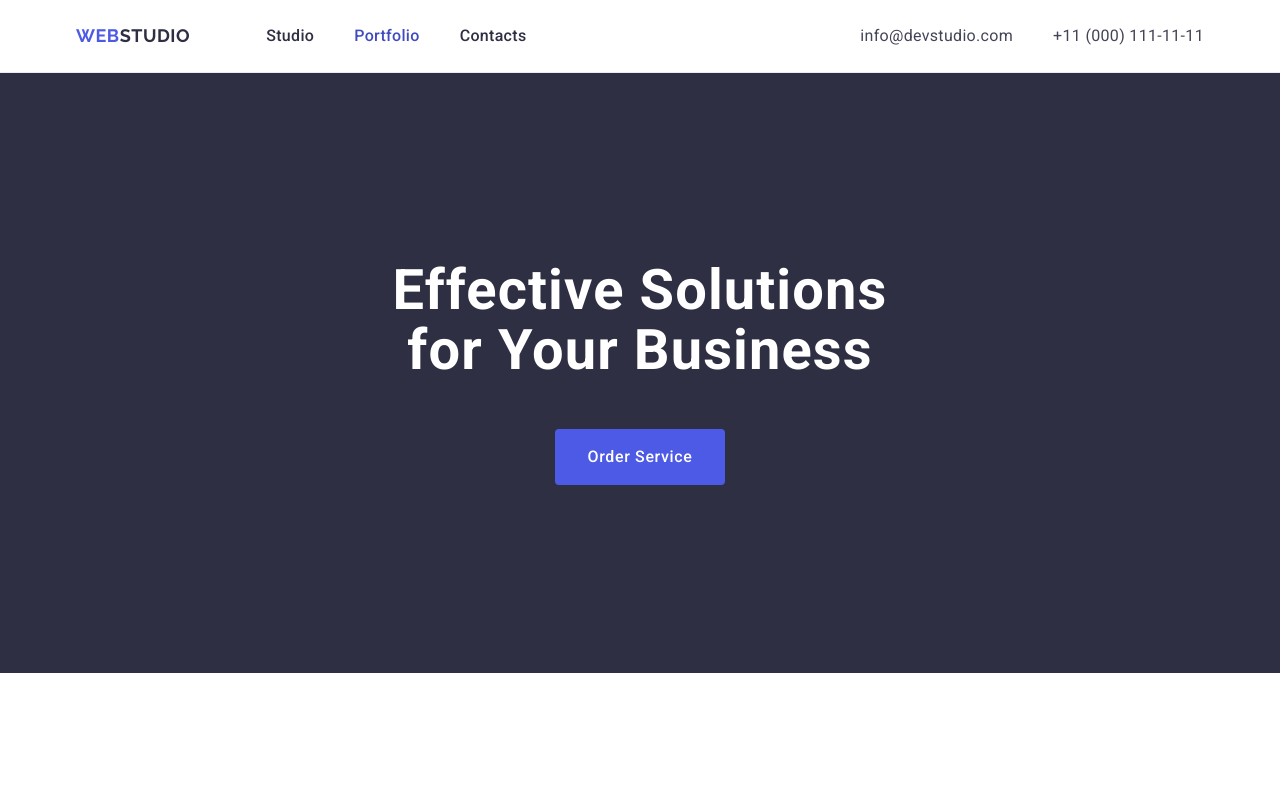
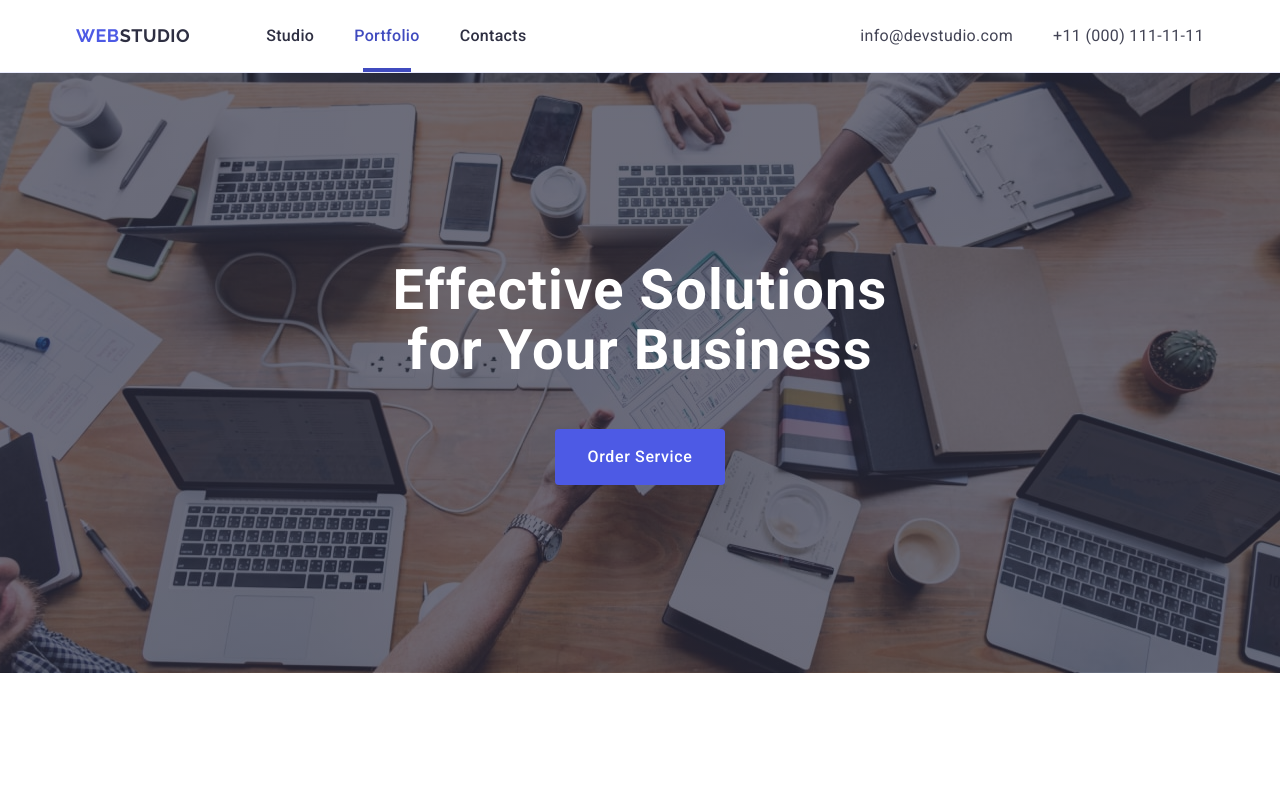
Before and after one commit to OlgaBlud/goit-markup-hw-04, a plain HTML site: page index.html in a window 1280 px wide. Both pictures are taken after a click on the link "Portfolio". Shown: the top 789 px of the page. Drawn offline with nearby package versions, Linux system fonts and the light colour scheme.

Commit message:
add bg image for main section

```diff
--- a/css/styles.css
+++ b/css/styles.css
@@ -101,7 +101,8 @@ img {
   padding-bottom: 0;
 }
 
-.nav-links:hover::after {
+.nav-links:hover::after,
+.nav-links:focus::after {
   content: '';
   display: block;
   background-color: #404bbf;
@@ -129,6 +130,14 @@ img {
 /* #region  main section*/
 .main-section {
   background-color: #2e2f42;
+  background-image: linear-gradient(
+      rgba(46, 47, 66, 0.7),
+      rgba(46, 47, 66, 0.7)
+    ),
+    url(../images/bg-people-office.jpg);
+  background-repeat: no-repeat;
+  background-position: center;
+  background-size: cover;
   padding: 188px 0;
 }
 
```
Also changed, not shown: images/bg-people-office.jpg (added).
